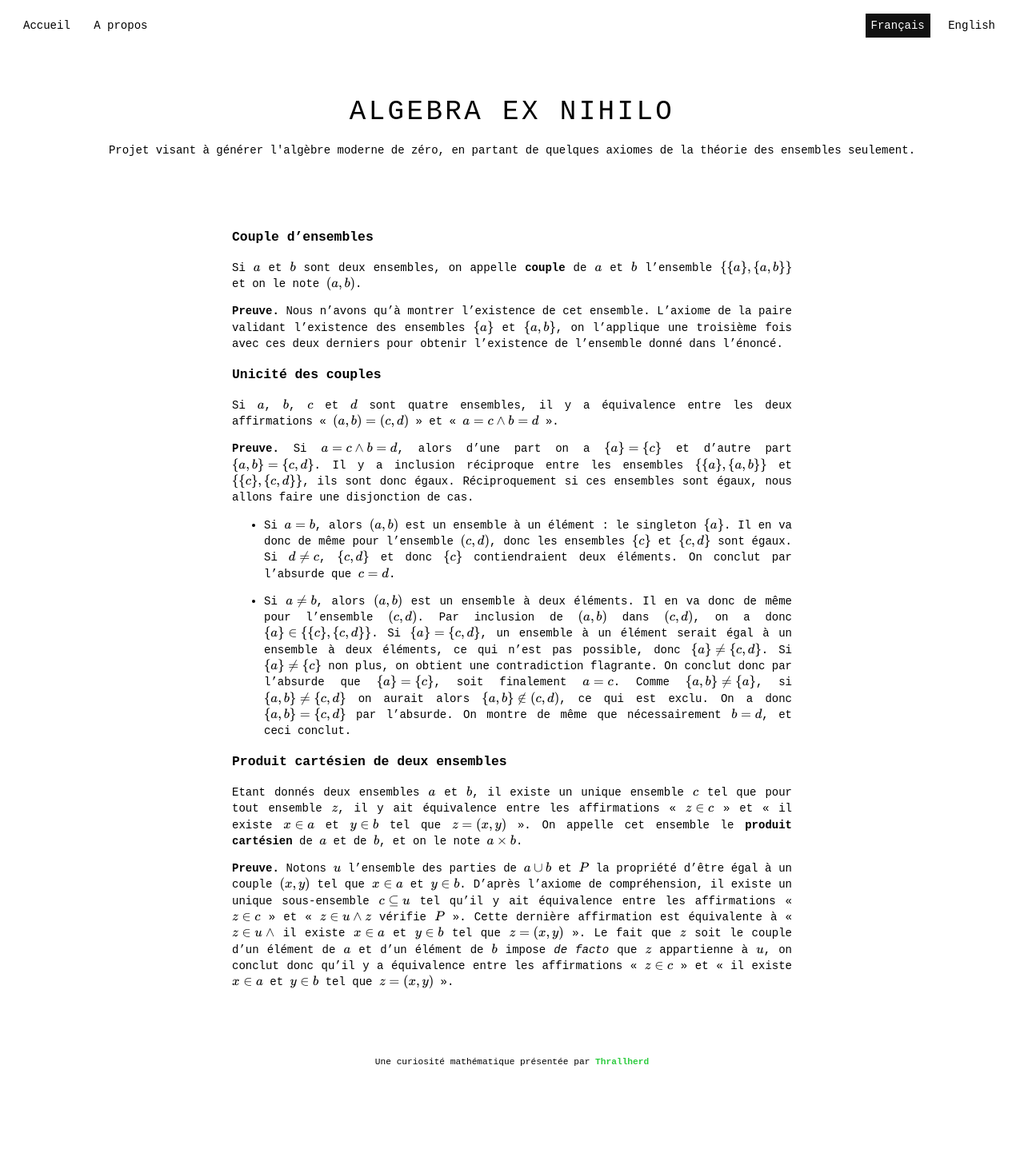
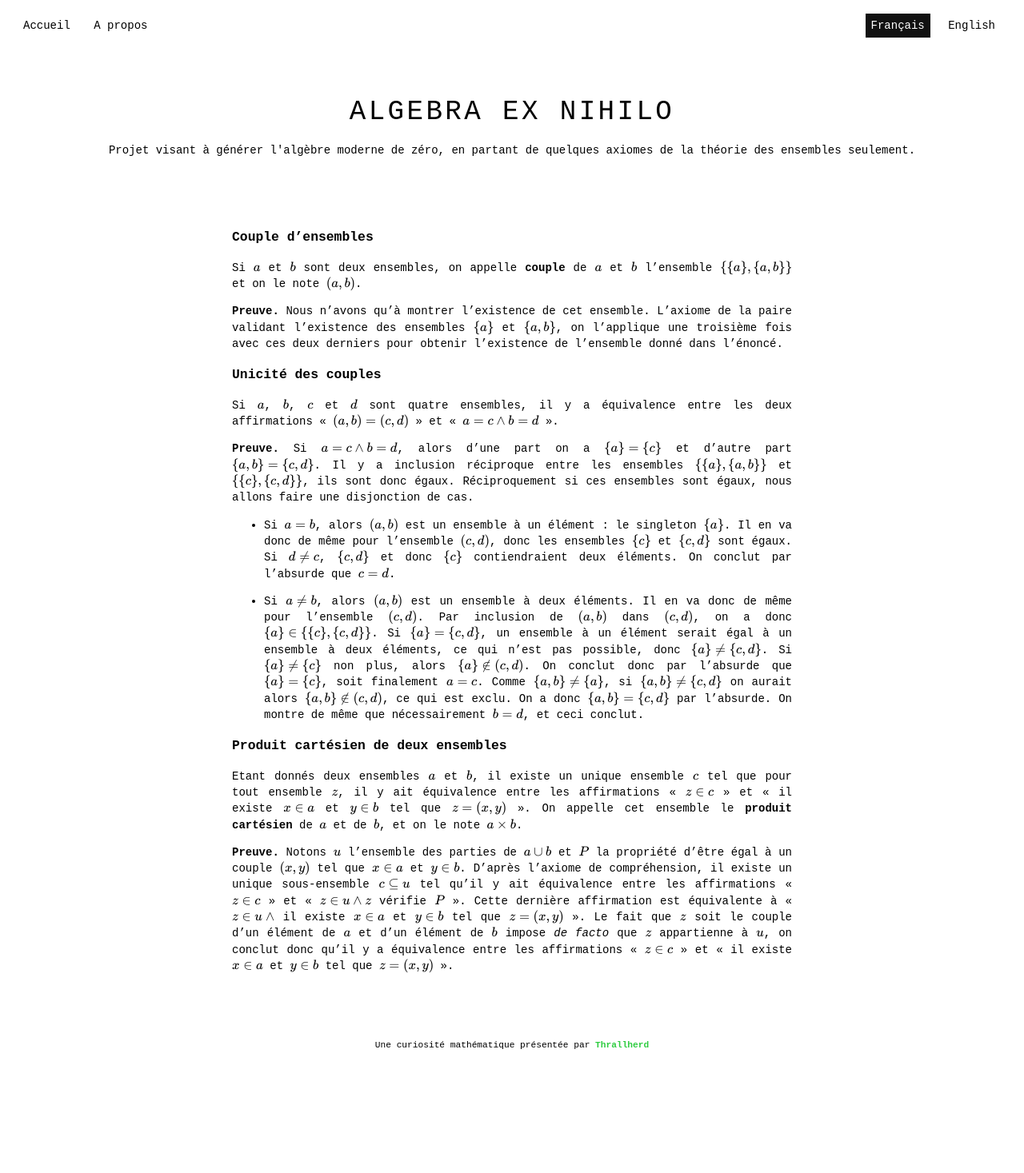
Before and after one commit to Thrallherd/AlgebraExNihilo, a Jekyll site: the page built from set_res2.md, in a window 1280 px wide. Shown: the whole page at 80% size. Built offline with Jekyll 4.4.1, drawn with Linux system fonts in a browser that asks for light colours; formulas are drawn with MathJax 3.

Commit message:
Update set_res2.md

```diff
--- a/set_res2.md
+++ b/set_res2.md
@@ -19,7 +19,7 @@
 
 * Si $$a = b$$, alors $$(a, b)$$ est un ensemble à un élément : le singleton $$\{ a \}$$. Il en va donc de même pour l'ensemble $$(c, d)$$, donc les ensembles $$\{ c \}$$ et $$\{ c, d \}$$ sont égaux. Si $$d \neq c$$, $$\{ c, d \}$$ et donc $$\{ c \}$$ contiendraient deux éléments. On conclut par l'absurde que $$c = d$$.
 
-* Si $$a \neq b$$, alors $$(a, b)$$ est un ensemble à deux éléments. Il en va donc de même pour l'ensemble $$(c, d)$$. Par inclusion de $$(a, b)$$ dans $$(c, d)$$, on a donc $$\{ a \} \in \{ \{ c \}, \{ c, d \} \}$$. Si $$ \{ a \} = \{ c, d \}$$, un ensemble à un élément serait égal à un ensemble à deux éléments, ce qui n'est pas possible, donc $$\{ a \} \neq \{ c, d \}$$. Si $$\{ a \} \neq \{ c \}$$ non plus, on obtient une contradiction flagrante. On conclut donc par l'absurde que $$\{ a \} = \{ c \}$$, soit finalement $$a = c$$. Comme $$\{ a, b \} \neq \{ a \}$$, si $$\{ a, b \} \neq \{ c, d \}$$ on aurait alors $$\{ a, b \} \notin (c, d)$$, ce qui est exclu. On a donc $$\{ a, b \} = \{ c, d \}$$ par l'absurde. On montre de même que nécessairement $$b = d$$, et ceci conclut.
+* Si $$a \neq b$$, alors $$(a, b)$$ est un ensemble à deux éléments. Il en va donc de même pour l'ensemble $$(c, d)$$. Par inclusion de $$(a, b)$$ dans $$(c, d)$$, on a donc $$\{ a \} \in \{ \{ c \}, \{ c, d \} \}$$. Si $$ \{ a \} = \{ c, d \}$$, un ensemble à un élément serait égal à un ensemble à deux éléments, ce qui n'est pas possible, donc $$\{ a \} \neq \{ c, d \}$$. Si $$\{ a \} \neq \{ c \}$$ non plus, alors $$\{ a \} \notin (c, d)$$. On conclut donc par l'absurde que $$\{ a \} = \{ c \}$$, soit finalement $$a = c$$. Comme $$\{ a, b \} \neq \{ a \}$$, si $$\{ a, b \} \neq \{ c, d \}$$ on aurait alors $$\{ a, b \} \notin (c, d)$$, ce qui est exclu. On a donc $$\{ a, b \} = \{ c, d \}$$ par l'absurde. On montre de même que nécessairement $$b = d$$, et ceci conclut.
 
 ### Produit cartésien de deux ensembles
 Etant donnés deux ensembles $$a$$ et $$b$$, il existe un unique ensemble $$c$$ tel que pour tout ensemble $$z$$, il  y ait équivalence entre les affirmations « $$z \in c$$ » et « il existe $$x \in a$$ et $$y \in b$$ tel que $$z = (x, y)$$ ». On appelle cet ensemble le **produit cartésien** de $$a$$ et de $$b$$, et on le note $$a \times b$$.
```
